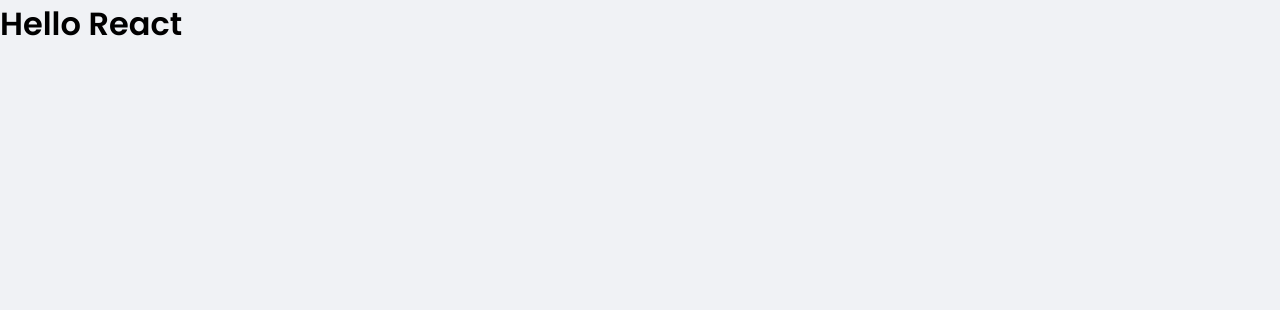
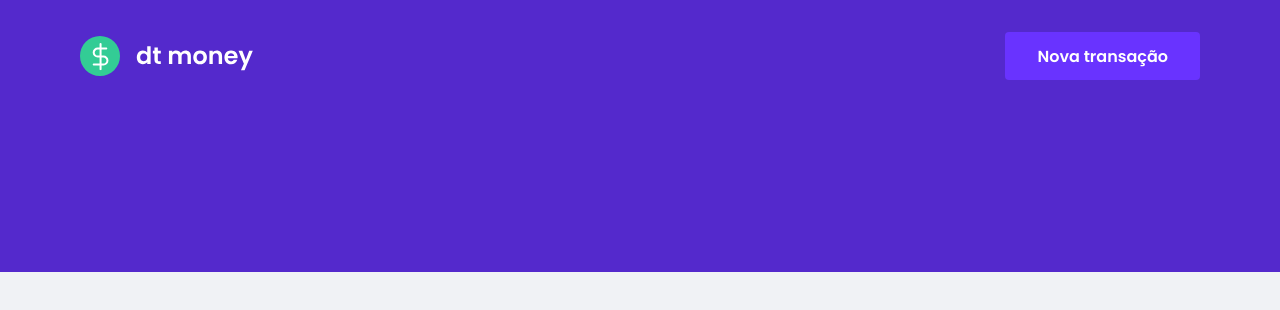
Before and after one commit to EdsonHenrique96/ignite_edmoney_app, a React (Create React App) app: page / in a window 1280 px wide. Shown: the top 310 px of the page. Built offline with nearby package versions, Linux system fonts and the light colour scheme.

Commit message:
feat: create Header component

```diff
--- a/src/App.tsx
+++ b/src/App.tsx
@@ -1,10 +1,11 @@
+import { Header } from './components/Header';
 import { GlobalStyles } from './styles/global';
 
 function App() {
   return (
     <div className="App">
       <GlobalStyles />
-      <h1>Hello React</h1>
+      <Header />
     </div>
   );
 }
--- /dev/null
+++ b/src/components/Header/index.tsx
@@ -0,0 +1,13 @@
+import logoImg from '../../assets/logo.svg';
+import { HeaderContainer, HeaderContent } from './style';
+
+export function Header() {
+  return (
+    <HeaderContainer>
+      <HeaderContent>
+        <img src={logoImg} alt="logo"/>
+        <button>Nova transação</button>
+      </HeaderContent>
+    </HeaderContainer>
+  )
+}
--- /dev/null
+++ b/src/components/Header/style.ts
@@ -0,0 +1,30 @@
+import styled from 'styled-components';
+
+export const HeaderContainer = styled.header`
+  background-color: var(--blue);
+  padding: 2rem 0 12rem;
+`;
+
+export const HeaderContent = styled.div`
+  max-width: 1120px;
+  margin: 0 auto;
+  display: flex;
+  align-items: center;
+  justify-content: space-between;
+
+  button {
+    font-size: 1rem;
+    background-color: var(--blue-light);
+    color: #fff;
+    border: none;
+    border-radius: 4px;
+    padding: 0 2rem;
+    height: 3rem;
+
+    transition: filter 0.2s;
+
+    &:hover {
+      filter: brightness(0.9);
+    }
+  }
+`;
```
